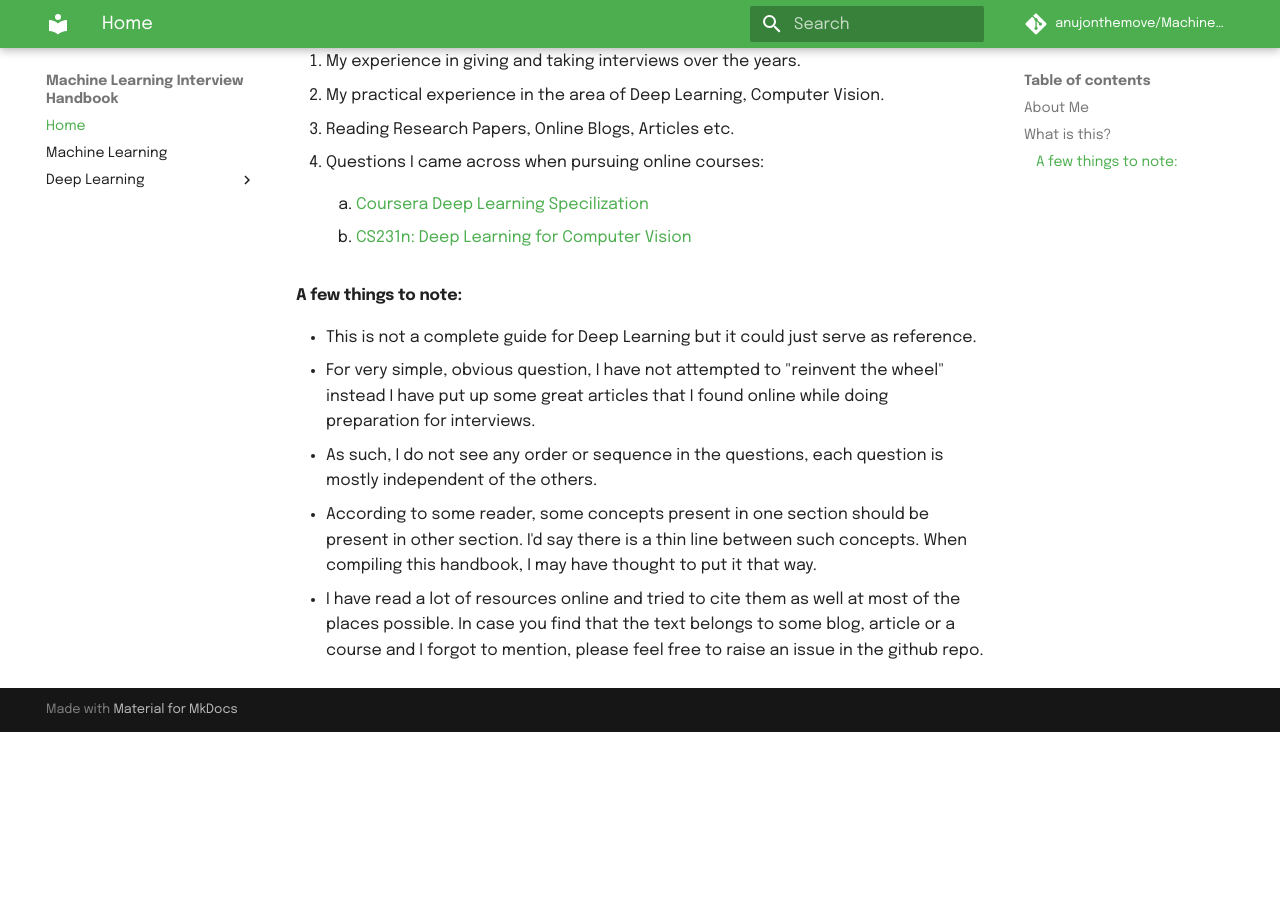
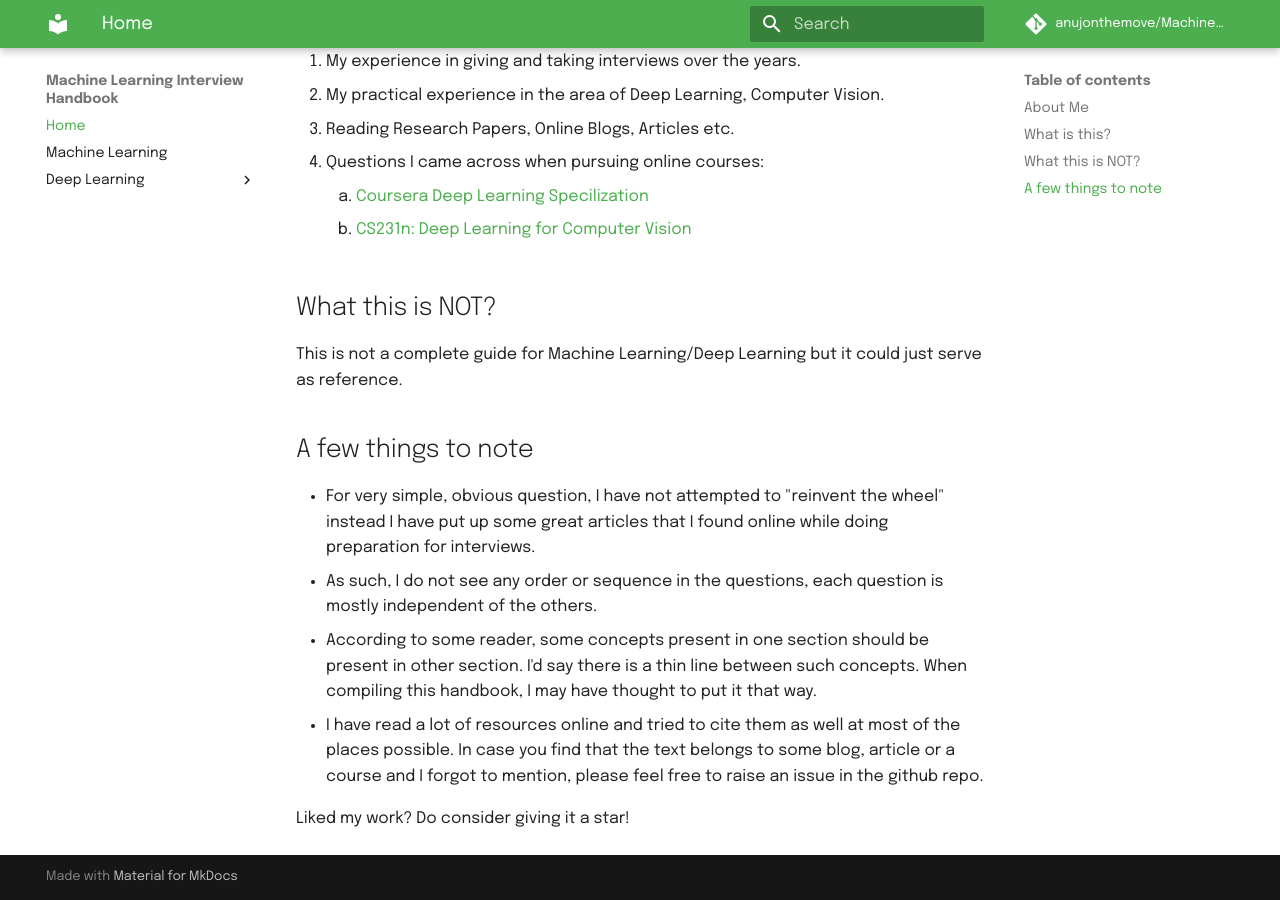
Before and after one commit to anujonthemove/Machine-Learning-Interview-Handbook, an MkDocs documentation site: the page built from docs/index.md, in a window 1280 px wide and 900 px high, scrolled down 535 px. Built offline with MkDocs 1.6.1 and Material for MkDocs 9.7.7, drawn with Linux system fonts in a browser that asks for light colours; comment, search, counter and statistics services are not loaded; before the commit the page ends 1267 px from its top, so only the background shows below that.

Commit message:
updated main page

```diff
--- a/docs/index.md
+++ b/docs/index.md
@@ -16,29 +16,19 @@ I have collated this handbook with questions that I came across from the followi
 3. Reading Research Papers, Online Blogs, Articles etc.
 2. Questions I came across when pursuing online courses:
     1. [Coursera Deep Learning Specilization](https://www.coursera.org/specializations/deep-learning)
-
     2. [CS231n: Deep Learning for Computer Vision](http://cs231n.stanford.edu/)
 
 
-#### A few things to note:
-* This is not a complete guide for Deep Learning but it could just serve as reference.
+## What this is NOT?
+This is not a complete guide for Machine Learning/Deep Learning but it could just serve as reference.
+
+## A few things to note
 * For very simple, obvious question, I have not attempted to "reinvent the wheel" instead I have put up some great articles that I found online while doing preparation for interviews.
 * As such, I do not see any order or sequence in the questions, each question is mostly independent of the others.
 * According to some reader, some concepts present in one section should be present in other section. I'd say there is a thin line between such concepts. When compiling this handbook, I may have thought to put it that way.
 * I have read a lot of resources online and tried to cite them as well at most of the places possible. In case you find that the text belongs to some blog, article or a course and I forgot to mention, please feel free to raise an issue in the github repo.
 
-<!-- For full documentation visit [mkdocs.org](https://www.mkdocs.org).
 
-## Commands
 
-* `mkdocs new [dir-name]` - Create a new project.
-* `mkdocs serve` - Start the live-reloading docs server.
-* `mkdocs build` - Build the documentation site.
-* `mkdocs -h` - Print help message and exit.
 
-## Project layout
-
-    mkdocs.yml    # The configuration file.
-    docs/
-        index.md  # The documentation homepage.
-        ...       # Other markdown pages, images and other files. -->
+Liked my work? Do consider giving it a star!
```
